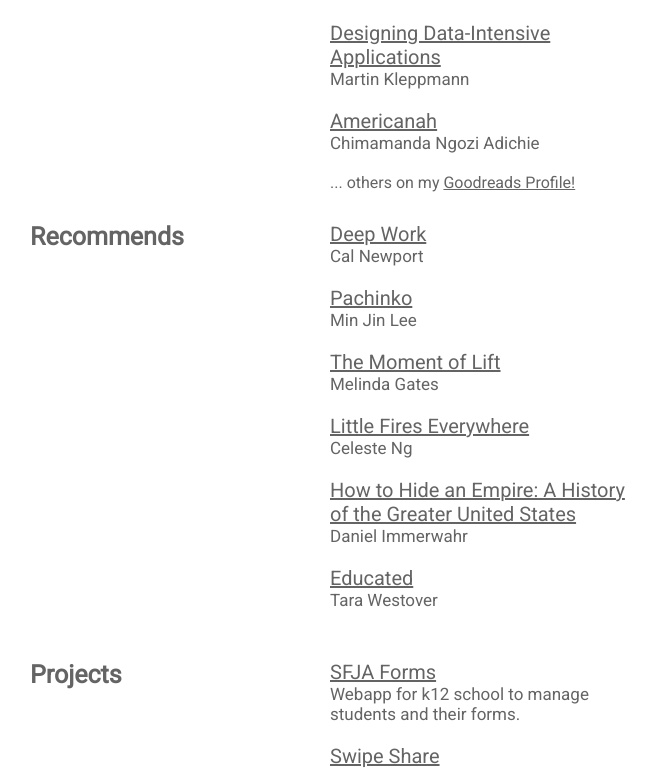
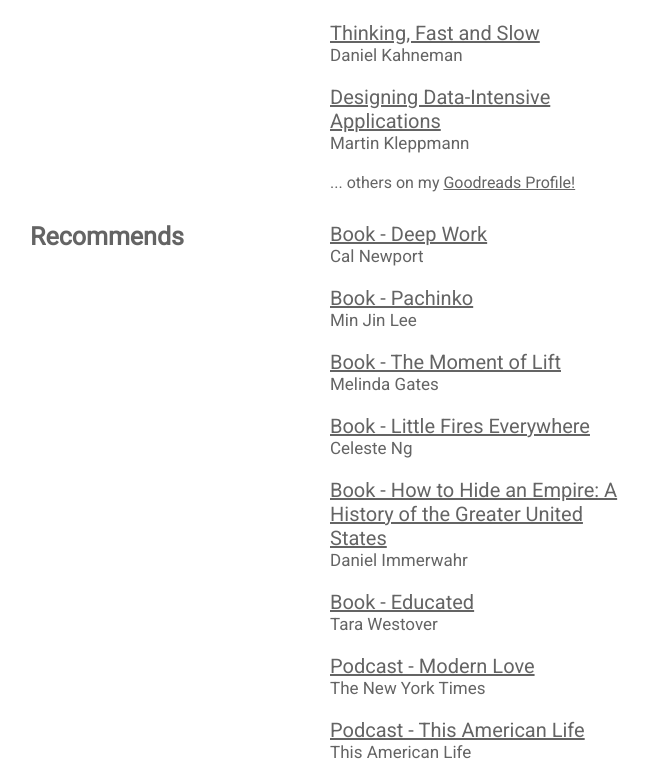
Before and after one commit to chanlawrencet/chanlawrencet.github.io, a React (Create React App) app: page / in a window 1280 px wide. Shown: the part 838-1607 px from the top of the page, without its empty margins (310-966 px from the left). Built offline with nearby package versions, Linux system fonts and the light colour scheme.

Commit message:
books and recommends update

```diff
--- a/src/Home.js
+++ b/src/Home.js
@@ -46,6 +46,11 @@
   Reading: {
     body: [
       {
+        title: 'Columbine',
+        titleLink: 'https://www.goodreads.com/book/show/5632446-columbine',
+        subtitle: 'Dave Cullen',
+      },
+      {
         title: 'Thinking, Fast and Slow',
         titleLink: 'https://www.goodreads.com/book/show/11468377-thinking-fast-and-slow',
         subtitle: 'Daniel Kahneman',
@@ -54,11 +59,6 @@
         title: 'Designing Data-Intensive Applications',
         titleLink: 'https://www.goodreads.com/book/show/23463279-designing-data-intensive-applications',
         subtitle: 'Martin Kleppmann',
-      },
-      {
-        title: 'Americanah',
-        titleLink: 'https://www.goodreads.com/book/show/29416548-americanah',
-        subtitle: 'Chimamanda Ngozi Adichie',
       }
     ],
     footer: {
@@ -70,34 +70,44 @@
   Recommends: {
     body: [
       {
-        title:'Deep Work',
+        title: 'Book - Deep Work',
         titleLink: 'https://www.goodreads.com/book/show/25744928-deep-work',
         subtitle:'Cal Newport',
       },
       {
-        title: 'Pachinko',
+        title: 'Book - Pachinko',
         titleLink: 'https://www.goodreads.com/book/show/53331127-pachinko',
         subtitle: 'Min Jin Lee',
       },
       {
-        title:'The Moment of Lift',
+        title: 'Book - The Moment of Lift',
         titleLink: 'https://www.goodreads.com/book/show/40776644-the-moment-of-lift',
         subtitle:'Melinda Gates',
       },
       {
-        title:'Little Fires Everywhere',
+        title: 'Book - Little Fires Everywhere',
         titleLink: 'https://www.goodreads.com/book/show/34273236-little-fires-everywhere?ac=1&from_search=true',
         subtitle:'Celeste Ng',
       },
       {
-        title: 'How to Hide an Empire: A History of the Greater United States',
+        title: 'Book - How to Hide an Empire: A History of the Greater United States',
         titleLink: 'https://www.goodreads.com/book/show/40121985-how-to-hide-an-empire',
         subtitle: 'Daniel Immerwahr',
       },
       {
-        title:'Educated',
+        title:'Book - Educated',
         titleLink: 'https://www.goodreads.com/book/show/36247169-educated',
         subtitle:'Tara Westover',
+      },
+      {
+        title:'Podcast - Modern Love',
+        titleLink: 'https://www.nytimes.com/column/modern-love-podcast',
+        subtitle:'The New York Times',
+      },
+      {
+        title:'Podcast - This American Life',
+        titleLink: 'https://www.thisamericanlife.org',
+        subtitle:'This American Life',
       },
     ]
   },
```
